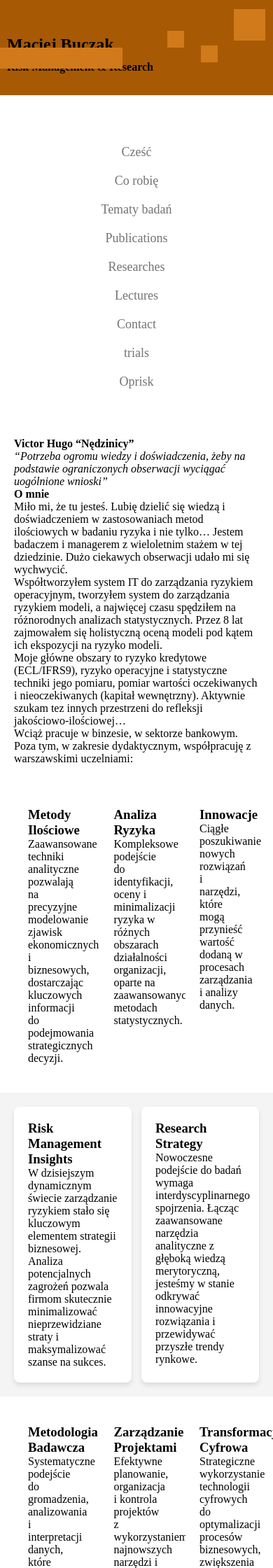
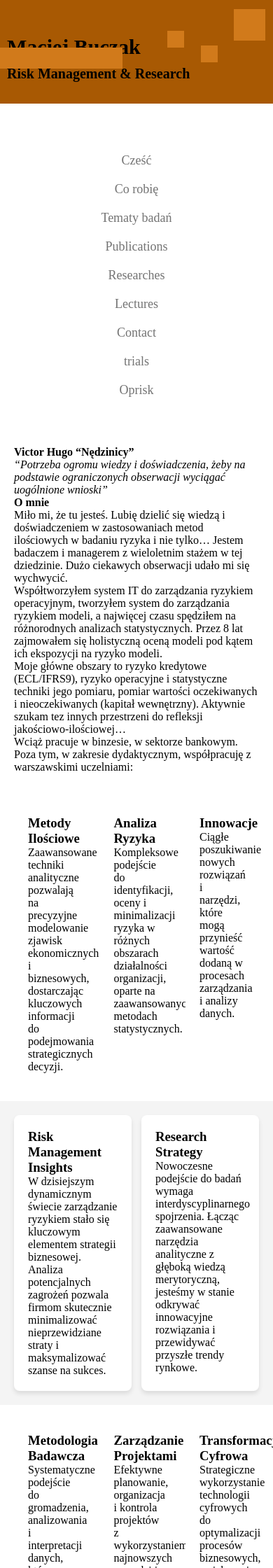
Before and after one commit to MaciejBuczak/risk-research, a Jekyll site: the page built from index.md, in a window 390 px wide. Shown: the top 2240 px of the page at 70% size. Built offline with Jekyll 4.4.1, drawn with Linux system fonts in a browser that asks for light colours.

Commit message:
Update default.html

```diff
--- a/_layouts/default.html
+++ b/_layouts/default.html
@@ -320,7 +320,7 @@
       }
 
       #project_title {
-        font-size: 24px;
+        font-size: 30px;
         margin-left: 0;
         padding-left: 0;
         left: 0;
@@ -329,7 +329,7 @@
       }
 
       #project_tagline {
-        font-size: 16px;
+        font-size: 20px;
         margin-left: 0;
         padding-left: 0;
         left: 0;
```
